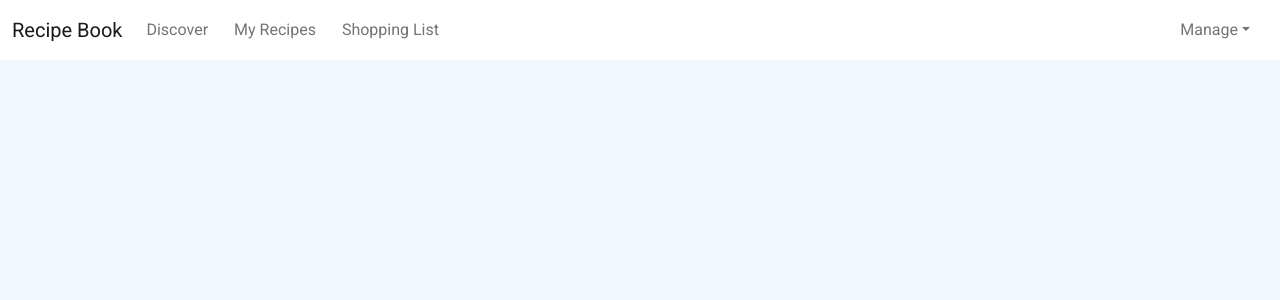
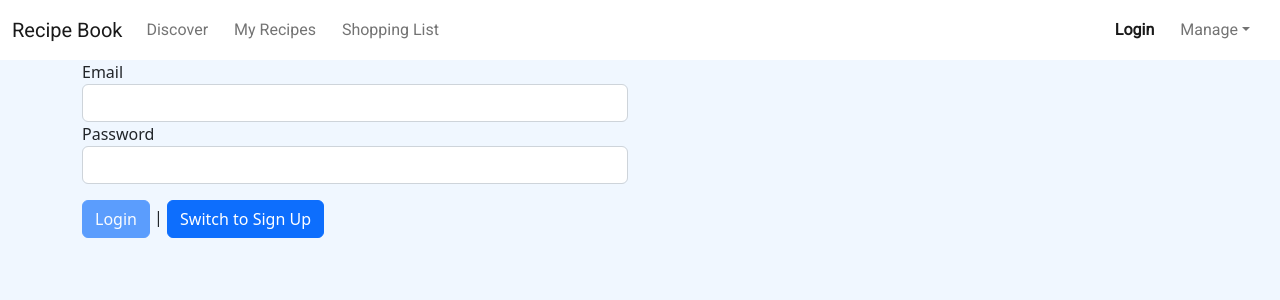
Before and after one commit to payal033/recipe-book-app, an Angular app: page /auth in a window 1280 px wide. Before the commit this address led to /. Shown: the top 300 px of the page. Built offline with nearby package versions, Linux system fonts and the light colour scheme.

Commit message:
authentication and prepare signup data

```diff
--- a/src/app/app-routing.module.ts
+++ b/src/app/app-routing.module.ts
@@ -1,5 +1,6 @@
 import { NgModule } from '@angular/core';
 import { RouterModule, Routes } from '@angular/router';
+import { AuthComponent } from './auth/auth.component';
 import { RecipeDetailComponent } from './recipes/recipe-detail/recipe-detail.component';
 import { RecipeEditComponent } from './recipes/recipe-edit/recipe-edit.component';
 import { RecipeStartComponent } from './recipes/recipe-start/recipe-start.component';
@@ -28,6 +29,7 @@
     ],
   },
   { path: 'shopping-list', component: ShoppingListComponent },
+  { path: 'auth', component: AuthComponent },
 ];
 
 @NgModule({
--- a/src/app/app.module.ts
+++ b/src/app/app.module.ts
@@ -20,6 +20,7 @@
 import { HttpClientModule } from '@angular/common/http';
 import { FontAwesomeModule } from '@fortawesome/angular-fontawesome';
 import { ShortenPipe } from './shared/pipes/shorten.pipe';
+import { AuthComponent } from './auth/auth.component';
 
 @NgModule({
   declarations: [
@@ -35,6 +36,7 @@
     RecipeStartComponent,
     RecipeEditComponent,
     ShortenPipe,
+    AuthComponent,
   ],
   imports: [
     BrowserModule,
--- /dev/null
+++ b/src/app/auth/auth.component.html
@@ -0,0 +1,18 @@
+<div class="row">
+    <div class="col-xs-12 col-md-6">
+        <form #authForm="ngForm" (ngSubmit)="onSubmit(authForm)">
+            <div class="form-group">
+                <label for="email">Email</label>
+                <input type="email" id="email" class="form-control" ngModel name="email" required email>
+            </div>
+            <div class="form-group">
+                <label for="password">Password</label>
+                <input type="password" id="password" class="form-control" ngModel name="password" minlength="6">
+            </div>
+            <div>
+                <button class="btn btn-primary my-3" type="submit" [disabled]="!authForm.valid">{{ isLoginMode ? 'Login' : 'Sign Up'}}</button> |
+                <button class="btn btn-primary my-3" type="button" (click)="onSwitchMode()">Switch to {{ isLoginMode ? 'Sign Up' : 'Login'}}</button>
+            </div>
+        </form>
+    </div>
+</div>
--- /dev/null
+++ b/src/app/auth/auth.component.ts
@@ -0,0 +1,23 @@
+import { Component, OnInit } from '@angular/core';
+import { NgForm } from '@angular/forms';
+
+@Component({
+  selector: 'app-auth',
+  templateUrl: './auth.component.html',
+  styleUrls: ['./auth.component.css'],
+})
+export class AuthComponent implements OnInit {
+  isLoginMode = true;
+  constructor() {}
+
+  ngOnInit(): void {}
+
+  onSwitchMode() {
+    this.isLoginMode = !this.isLoginMode;
+  }
+
+  onSubmit(form: NgForm) {
+    console.log(form.value);
+    form.reset();
+  }
+}
--- a/src/app/header/header.component.html
+++ b/src/app/header/header.component.html
@@ -14,6 +14,9 @@
           </li>
         </ul>
         <ul class="navbar-nav">
+          <li class="nav-item pull-right">
+            <a class="nav-link" routerLink="/auth" routerLinkActive="active">Login</a>
+        </li>
             <li class="nav-item dropdown pull-right">
                 <a class="nav-link dropdown-toggle" role="button" appDropdown>Manage</a>
                 <ul class="dropdown-menu">
```
Also changed, not shown: src/app/shared/services/auth.service.ts (added, +30 -0 lines), src/app/auth/auth.component.css (added), 2 other files (tests, documents, lock files or other folders).
